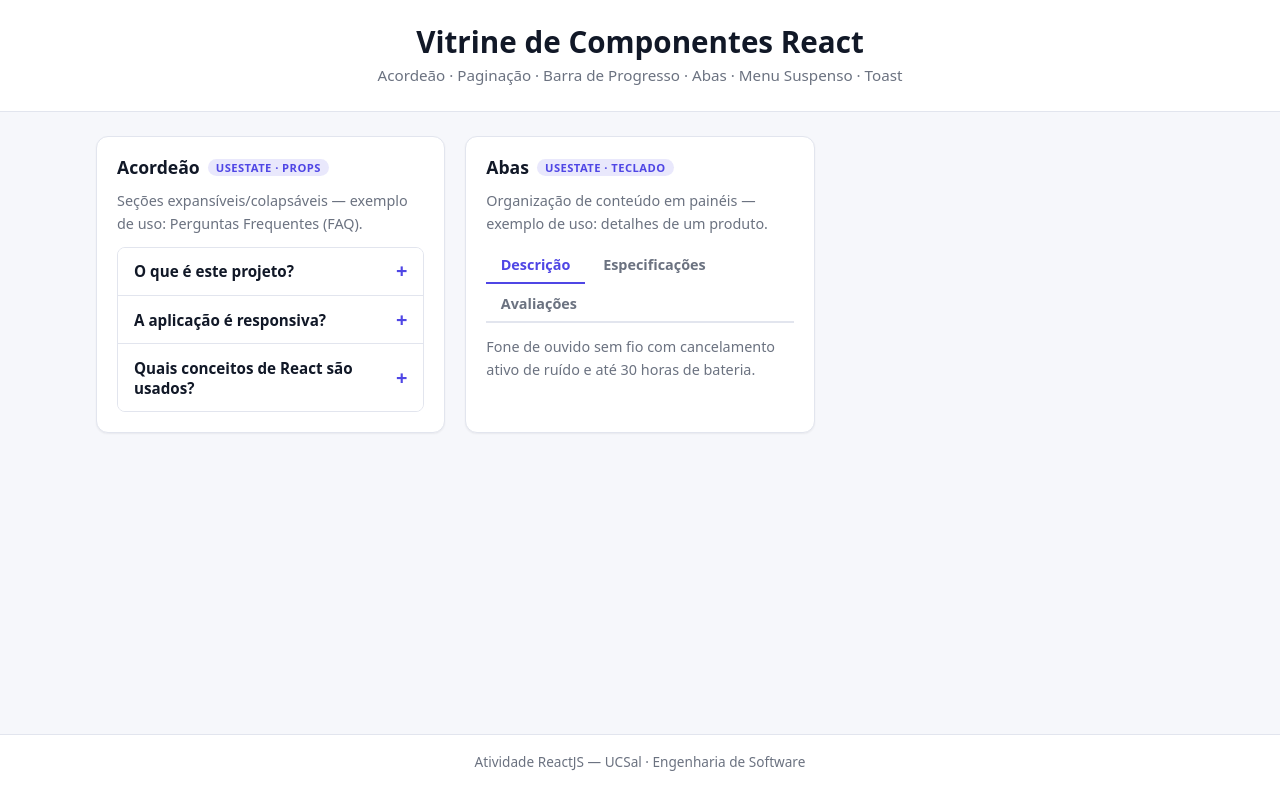
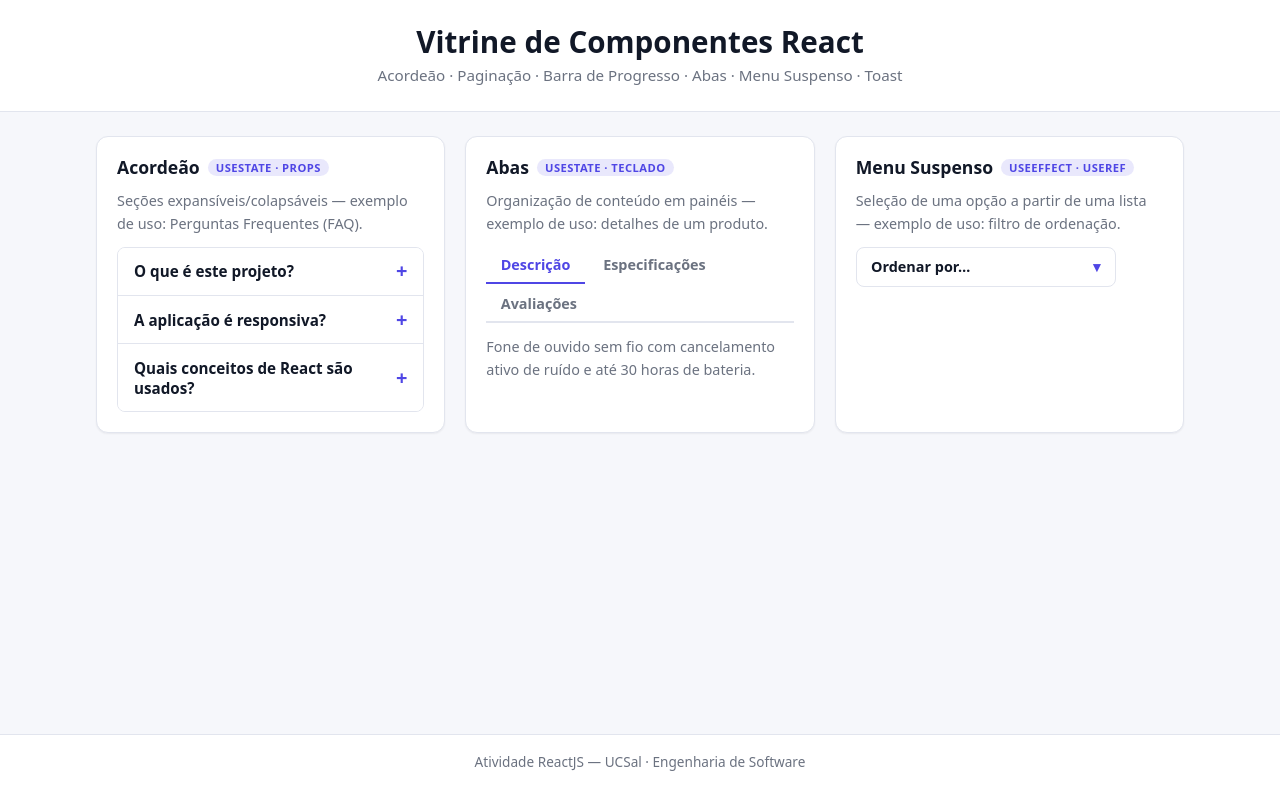
Before and after one commit to Caspiom/elton-cruzeiros, a React (Vite) app: page / in a window 1280 px wide. Built offline with nearby package versions, Linux system fonts and the light colour scheme.

Commit message:
feat(dropdown): menu suspenso com click-outside e Escape (useEffect/useRef)

```diff
--- a/src/App.jsx
+++ b/src/App.jsx
@@ -2,6 +2,7 @@ import './App.css'
 import Card from './components/Card/Card'
 import Accordion from './components/Accordion/Accordion'
 import Tabs from './components/Tabs/Tabs'
+import Dropdown from './components/Dropdown/Dropdown'
 
 // Conteúdo fictício, porém semanticamente relevante (FAQ) para o acordeão.
 const faqItems = [
@@ -22,6 +23,13 @@ const faqItems = [
   },
 ]
 
+// Opções do menu suspenso (ex.: filtro de ordenação).
+const sortOptions = [
+  { label: 'Mais relevantes' },
+  { label: 'Menor preço' },
+  { label: 'Maior preço' },
+  { label: 'Mais recentes' },
+]
 // Abas: seções de um perfil de produto (conteúdo fictício e relevante).
 const productTabs = [
   {
@@ -75,6 +83,14 @@ function App() {
           >
             <Tabs tabs={productTabs} />
           </Card>
+
+          <Card
+            title="Menu Suspenso"
+            badge="useEffect · useRef"
+            description="Seleção de uma opção a partir de uma lista — exemplo de uso: filtro de ordenação."
+          >
+            <Dropdown label="Ordenar por…" options={sortOptions} />
+          </Card>
         </div>
       </main>
 
--- /dev/null
+++ b/src/components/Dropdown/Dropdown.jsx
@@ -0,0 +1,89 @@
+import { useEffect, useRef, useState } from 'react'
+import styles from './Dropdown.module.css'
+
+/**
+ * Dropdown — botão que revela uma lista de opções (ex.: filtros, idioma).
+ *
+ * Conceitos React demonstrados:
+ *  - props: `label` e `options` ([{ label, onSelect }])
+ *  - state (useState): controla visibilidade e a opção escolhida
+ *  - useRef: referência ao container para detectar clique externo
+ *  - useEffect: adiciona/remove listeners de clique e tecla Escape
+ *  - manipulação de eventos: clique, teclado e clique fora
+ *
+ * Comportamento: fecha ao selecionar uma opção, ao clicar fora
+ * ou ao pressionar Escape.
+ *
+ * Acessibilidade: botão com aria-haspopup e aria-expanded; lista
+ * com role="menu" e itens com role="menuitem".
+ */
+function Dropdown({ label = 'Selecione', options = [] }) {
+  const [open, setOpen] = useState(false)
+  const [selected, setSelected] = useState(null)
+  const containerRef = useRef(null)
+
+  useEffect(() => {
+    if (!open) return
+
+    function handleClickOutside(event) {
+      if (containerRef.current && !containerRef.current.contains(event.target)) {
+        setOpen(false)
+      }
+    }
+    function handleEscape(event) {
+      if (event.key === 'Escape') setOpen(false)
+    }
+
+    document.addEventListener('mousedown', handleClickOutside)
+    document.addEventListener('keydown', handleEscape)
+    // Limpeza: remove os listeners quando fecha ou desmonta
+    return () => {
+      document.removeEventListener('mousedown', handleClickOutside)
+      document.removeEventListener('keydown', handleEscape)
+    }
+  }, [open])
+
+  function handleSelect(option) {
+    setSelected(option.label)
+    setOpen(false)
+    if (typeof option.onSelect === 'function') {
+      option.onSelect(option)
+    }
+  }
+
+  return (
+    <div className={styles.dropdown} ref={containerRef}>
+      <button
+        type="button"
+        className={styles.trigger}
+        aria-haspopup="menu"
+        aria-expanded={open}
+        onClick={() => setOpen((v) => !v)}
+      >
+        <span>{selected ?? label}</span>
+        <span className={`${styles.caret} ${open ? styles.caretUp : ''}`} aria-hidden="true">
+          ▾
+        </span>
+      </button>
+
+      {open && (
+        <ul className={styles.menu} role="menu">
+          {options.map((option, index) => (
+            <li key={index} role="none">
+              <button
+                type="button"
+                role="menuitem"
+                className={styles.item}
+                onClick={() => handleSelect(option)}
+              >
+                {option.label}
+              </button>
+            </li>
+          ))}
+        </ul>
+      )}
+    </div>
+  )
+}
+
+export default Dropdown
--- /dev/null
+++ b/src/components/Dropdown/Dropdown.module.css
@@ -0,0 +1,80 @@
+/* Dropdown.module.css */
+
+.dropdown {
+  position: relative;
+  display: inline-block;
+  width: 100%;
+  max-width: 260px;
+}
+
+.trigger {
+  width: 100%;
+  display: flex;
+  align-items: center;
+  justify-content: space-between;
+  gap: 0.5rem;
+  padding: 0.6rem 0.9rem;
+  background: var(--surface);
+  color: var(--heading);
+  border: 1px solid var(--border);
+  border-radius: var(--radius-sm);
+  font-size: 0.9rem;
+  font-weight: 600;
+  transition: border-color 0.2s ease;
+}
+
+.trigger:hover {
+  border-color: var(--primary);
+}
+
+.caret {
+  color: var(--primary);
+  transition: transform 0.2s ease;
+}
+
+.caretUp {
+  transform: rotate(180deg);
+}
+
+.menu {
+  position: absolute;
+  z-index: 10;
+  top: calc(100% + 4px);
+  left: 0;
+  right: 0;
+  margin: 0;
+  padding: 0.25rem;
+  list-style: none;
+  background: var(--surface);
+  border: 1px solid var(--border);
+  border-radius: var(--radius-sm);
+  box-shadow: var(--shadow-md);
+  animation: dropIn 0.15s ease;
+}
+
+@keyframes dropIn {
+  from {
+    opacity: 0;
+    transform: translateY(-4px);
+  }
+  to {
+    opacity: 1;
+    transform: translateY(0);
+  }
+}
+
+.item {
+  width: 100%;
+  text-align: left;
+  padding: 0.5rem 0.6rem;
+  border: none;
+  background: transparent;
+  color: var(--text);
+  font-size: 0.9rem;
+  border-radius: 6px;
+}
+
+.item:hover {
+  background: var(--primary-soft);
+  color: var(--primary);
+}
```
